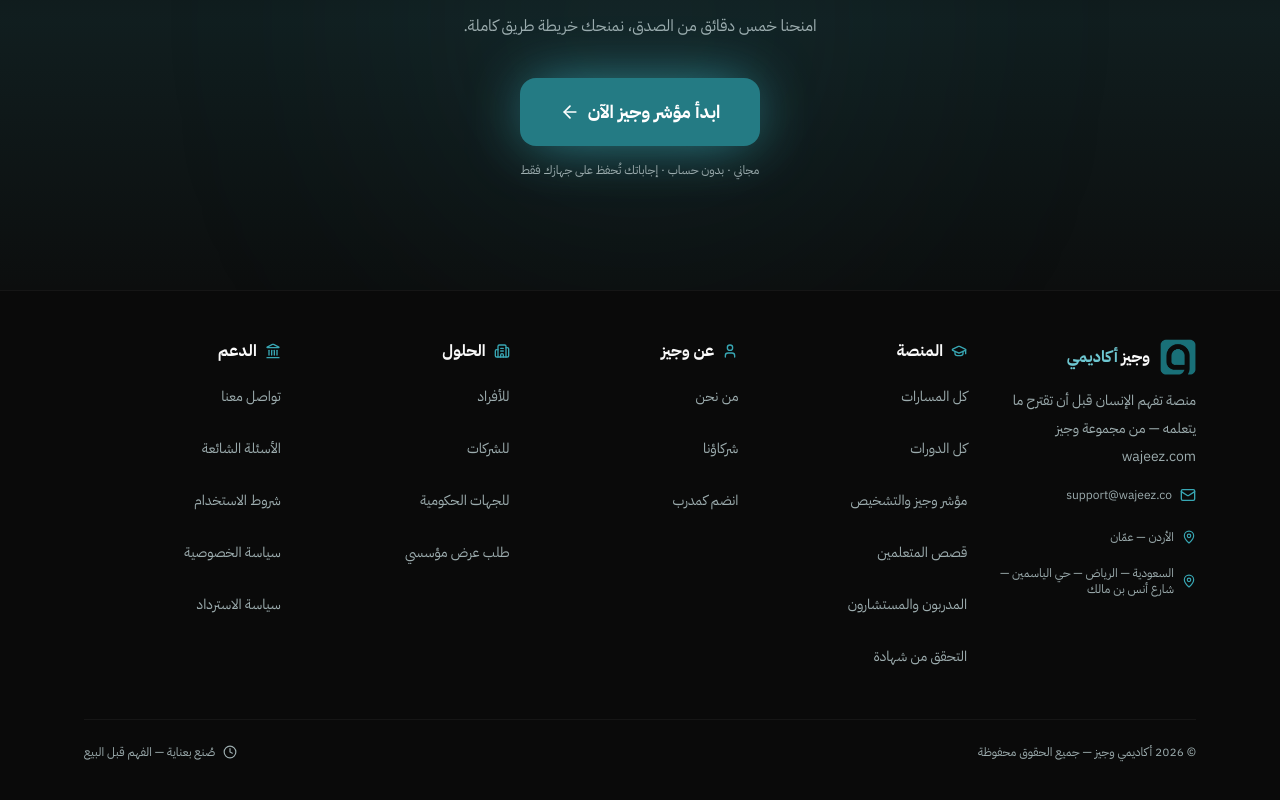
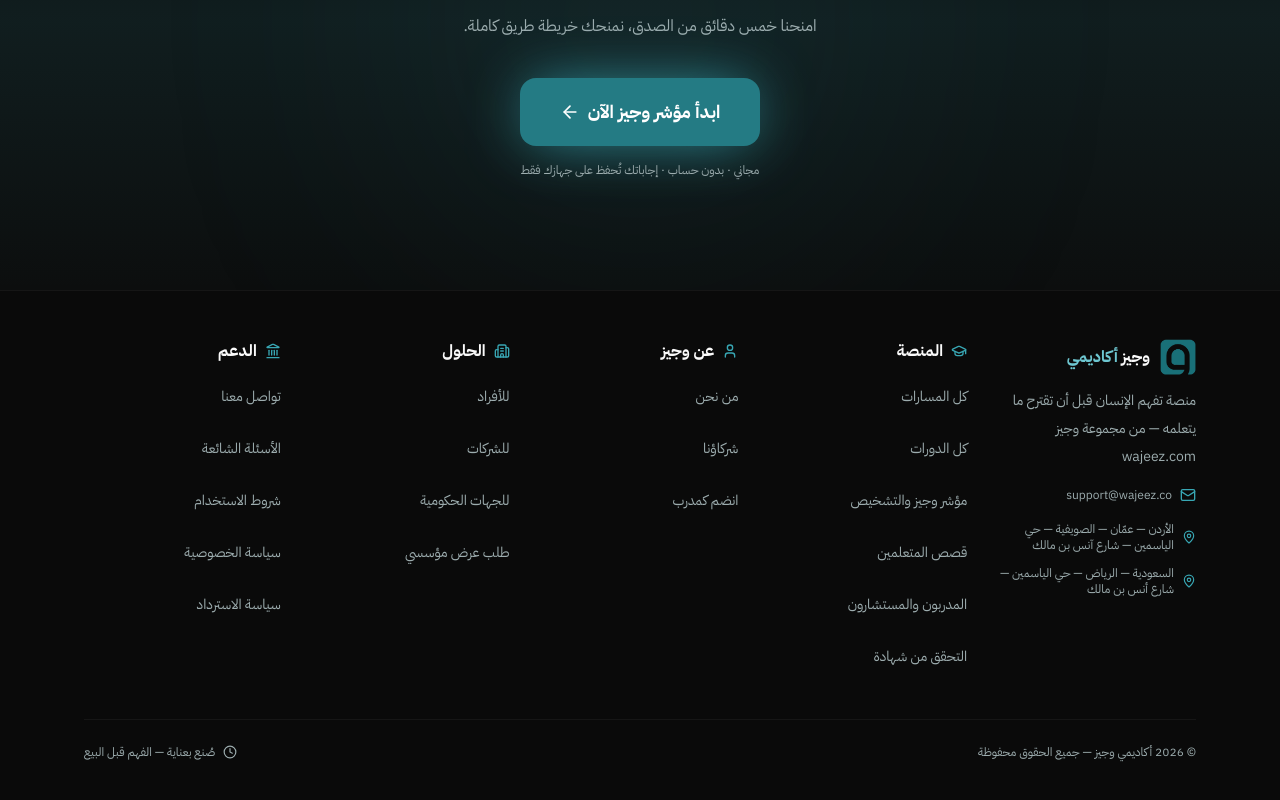
Before and after one commit to Suhaiblafi1/WajeezAcademy, a React (Vite) app: page / in a window 1280 px wide. Shown: the part 6239-7039 px from the top of the page. Built offline with nearby package versions, Linux system fonts and the light colour scheme.

Commit message:
عنوان عمّان: الصويفية — حي الياسمين — شارع آنس بن مالك، وعنوان الرياض كما كان

```diff
--- a/src/data/stories.ts
+++ b/src/data/stories.ts
@@ -153,7 +153,7 @@
   whatsapp: '962771052222',
   address: 'الرياض — حي الياسمين — شارع أنس بن مالك',
   locations: [
-    { label: 'الأردن — عمّان', address: '', href: 'https://share.google/46d6L4G21IfU98K9z' },
+    { label: 'الأردن — عمّان', address: 'الصويفية — حي الياسمين — شارع آنس بن مالك', href: 'https://share.google/46d6L4G21IfU98K9z' },
     { label: 'السعودية — الرياض', address: 'حي الياسمين — شارع أنس بن مالك', href: '' },
   ],
 }
```
